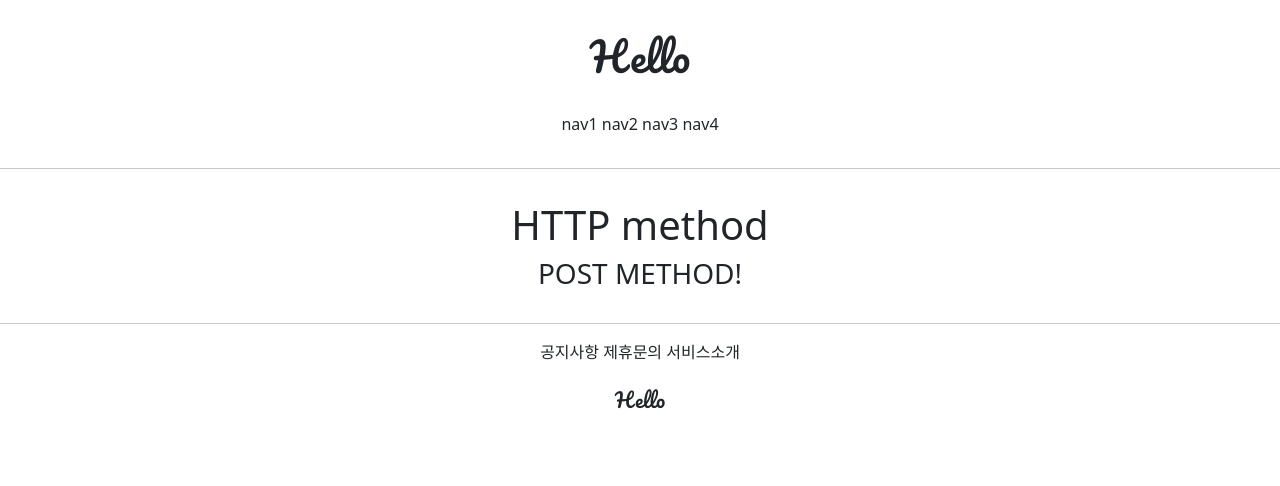
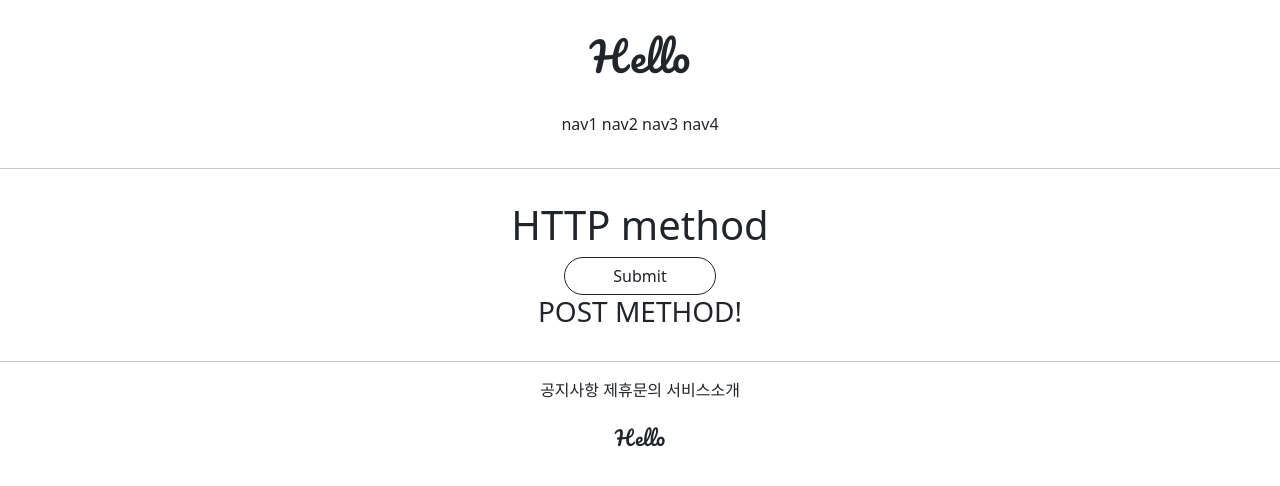
Before and after one commit to passiona2z/djangoproject, a Django app: page /accounts/hello_world/ in a window 1280 px wide. Shown: the top 486 px of the page. Run offline with Django 3.2, Linux system fonts and the light colour scheme; parts of the project's set-up code (start-up, migrations or seed data) failed here and were passed over.

Commit message:
7/9 djangoProject commit (end)

```diff
--- a/accountapp/templates/accountapp/hello_world.html
+++ b/accountapp/templates/accountapp/hello_world.html
@@ -7,6 +7,10 @@
 
         <h1>HTTP method</h1>
 
+                <form action="/accounts/hello_world/" method="post">
+            {% csrf_token %}
+            <input type="submit" class="btn btn-outline-dark rounded-pill px-5">
+
         <h3>{{ text }}</h3>
 
     </div>
```
